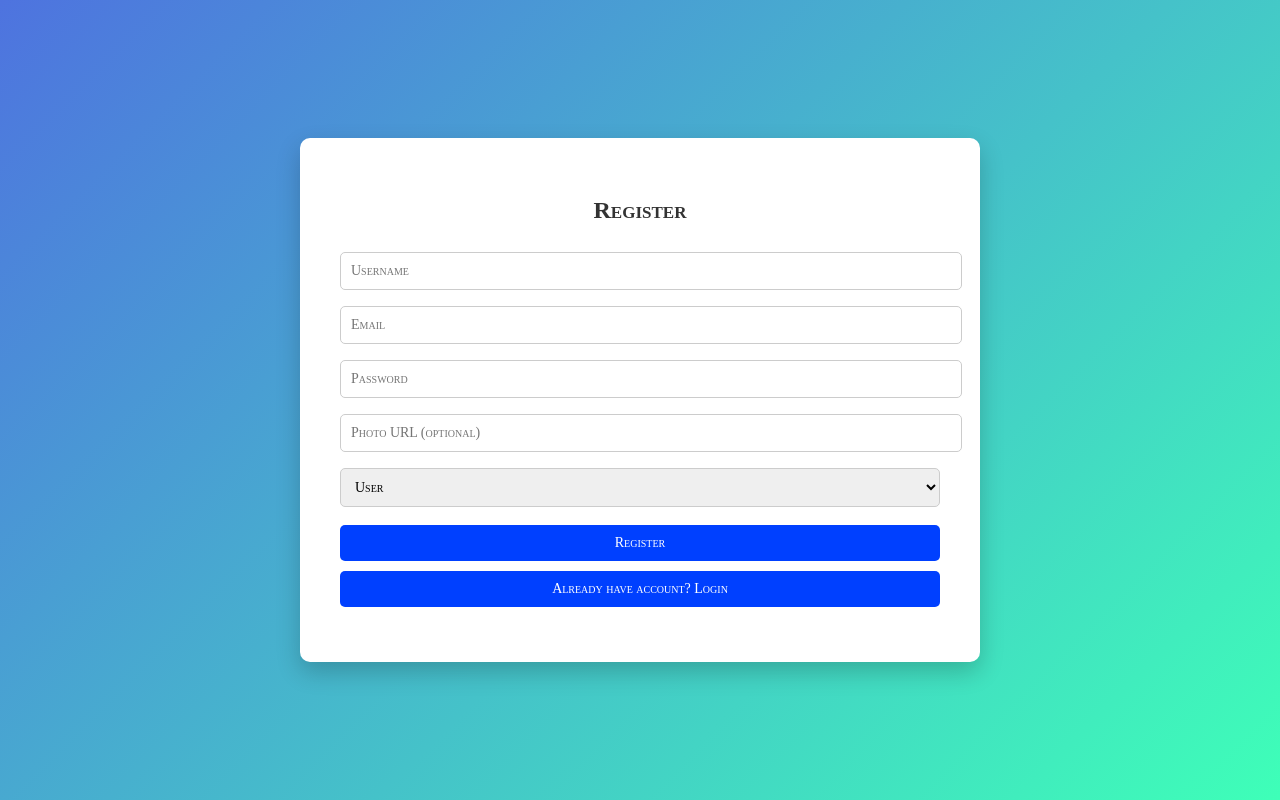
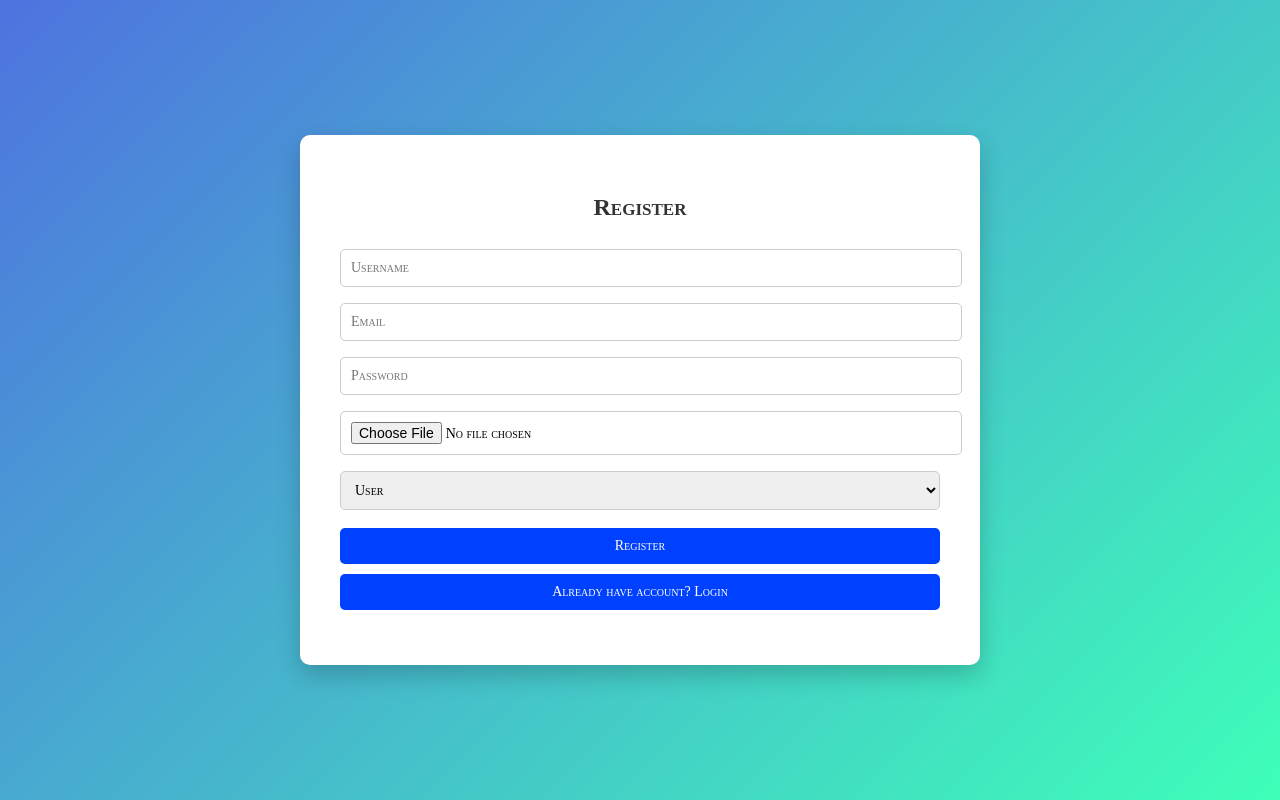
Before and after one commit to deepaksenthil005-tech/Login_AUTH, a React (Vite) app in the folder Frontend/: page /register in a window 1280 px wide. Built offline with nearby package versions, Linux system fonts and the light colour scheme; no server answers.

Commit message:
some design & backend

```diff
--- a/Frontend/src/Register.jsx
+++ b/Frontend/src/Register.jsx
@@ -60,8 +60,7 @@ function Register() {
       />
 
       <input
-        type="url"
-        placeholder="Photo URL (optional)"
+        type="file"
         value={photo}
         onChange={(e) => setPhoto(e.target.value)}
       />
```
